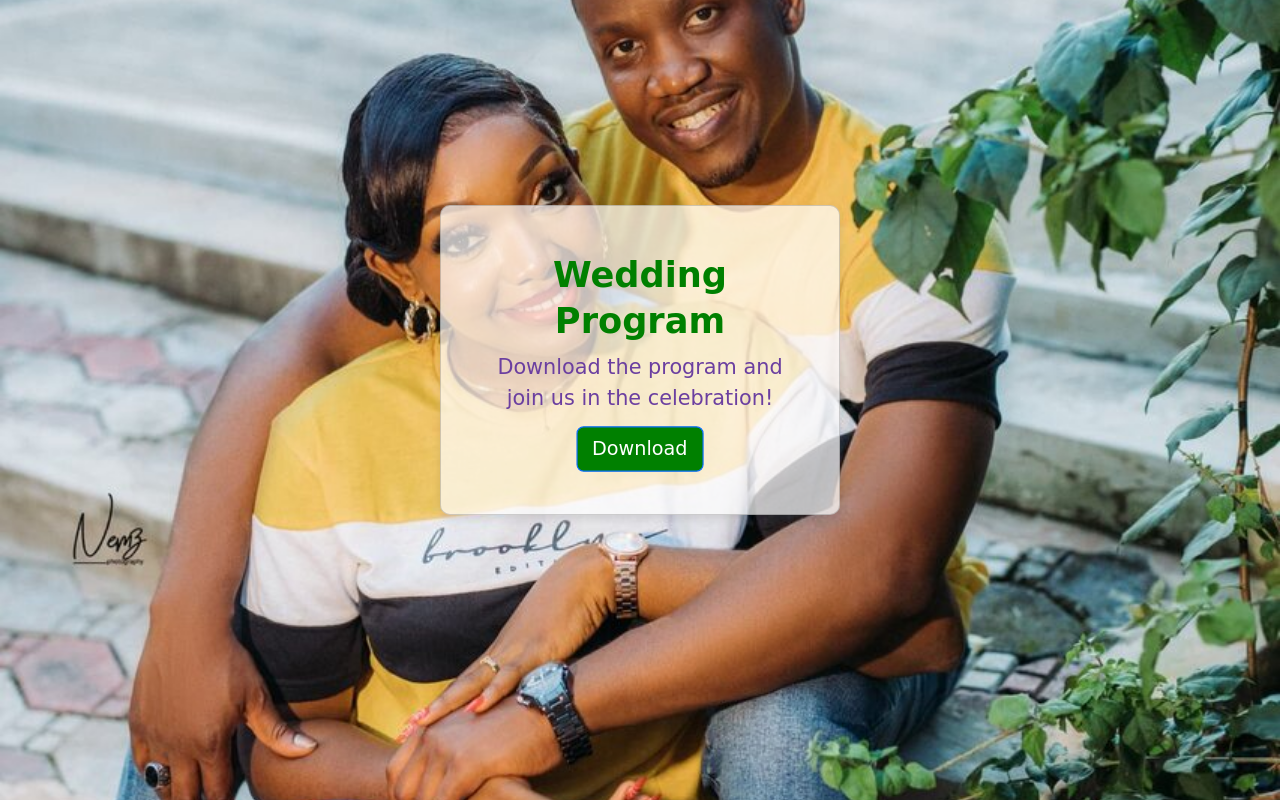
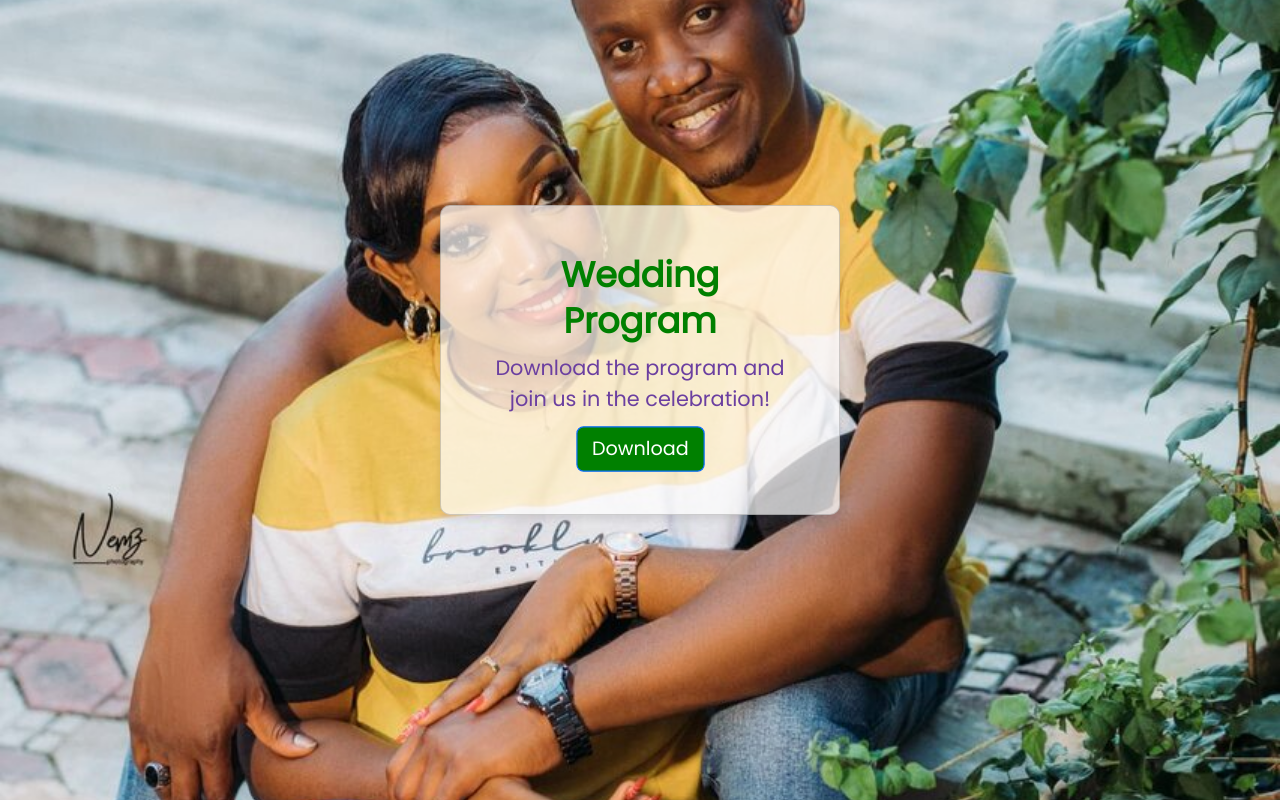
Before and after one commit to fudosman/sk-forever, a plain HTML site: page index.html in a window 1280 px wide. Drawn offline with nearby package versions, Linux system fonts and the light colour scheme.

Commit message:
made bold

```diff
--- a/css/style.css
+++ b/css/style.css
@@ -5,7 +5,7 @@
 }
 
 body {
-  font-family: 'Great Vibes', cursive;
+  font-family: 'Poppins', 'Great Vibes', "sans-serif", cursive;
   display: flex;
   align-items: center;
   justify-content: center;
--- a/index.html
+++ b/index.html
@@ -9,6 +9,12 @@
       rel="stylesheet"
       integrity="sha384-T3c6CoIi6uLrA9TneNEoa7RxnatzjcDSCmG1MXxSR1GAsXEV/Dwwykc2MPK8M2HN"
       crossorigin="anonymous"
+    />
+    <link rel="preconnect" href="https://fonts.googleapis.com" />
+    <link rel="preconnect" href="https://fonts.gstatic.com" crossorigin />
+    <link
+      href="https://fonts.googleapis.com/css2?family=Poppins&display=swap"
+      rel="stylesheet"
     />
     <link rel="stylesheet" href="./css/style.css" />
     <title>Wedding Reception</title>
```
